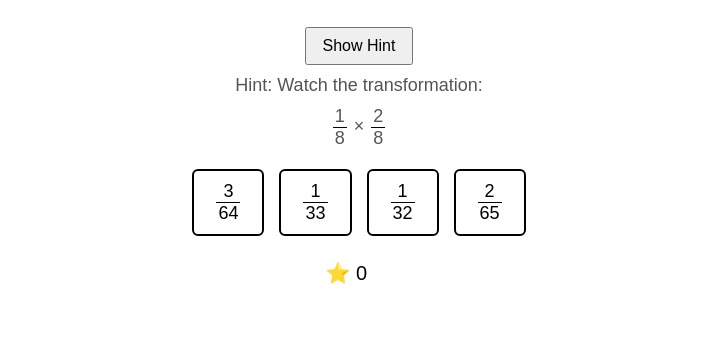
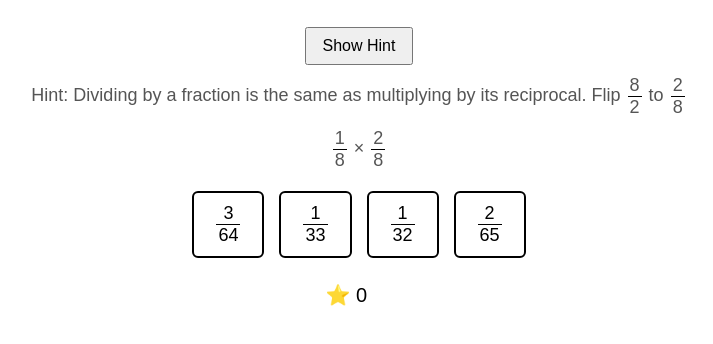
Before and after one commit to tdit84/divide_fractions, a plain HTML site: page index.html in a window 1280 px wide. Both pictures are taken after a click on the button "Show Hint". Shown: the part 146-490 px from the top of the page, without its empty margins (281-994 px from the left). Drawn offline with Linux system fonts and the light colour scheme.

Commit message:
Update index.html

```diff
--- a/index.html
+++ b/index.html
@@ -79,11 +79,7 @@
       margin-top: 10px;
       color: #555;
     }
-    /* Animation for sign change */
-    #hintSign {
-      transition: opacity 0.5s ease;
-    }
-    /* Rotate animation for the second fraction in the hint area */
+    /* Rotate animation for spinning elements */
     @keyframes rotateSpin {
       from { transform: rotate(0deg); }
       to { transform: rotate(180deg); }
@@ -95,10 +91,13 @@
 </head>
 <body>
   <h1>Divide Fractions</h1>
-  <!-- Main problem (no animation) -->
+  <!-- Main problem: simply displays the division problem -->
   <div id="question"></div>
   <button id="hintBtn">Show Hint</button>
-  <!-- Hint area: displays a copy of the division problem which will transform -->
+  <!-- Hint area: contains two parts.
+       1. A static sentence with the transformation.
+       2. A lower copy of the division problem that will animate.
+  -->
   <div id="hintText" style="display:none;"></div>
   <div class="choices" id="choices"></div>
   <div id="feedback">
@@ -108,7 +107,7 @@
 
   <script>
     var starCount = 0;
-    // These global variables store the second fraction in its original form and its reciprocal.
+    // Global variables to store the original second fraction and its reciprocal (as rendered HTML).
     var currentOriginalSecondFraction = "";
     var currentReciprocalFraction = "";
 
@@ -156,11 +155,11 @@
       var numerator2 = Math.floor(Math.random() * 8) + 1;
       var denominator2 = denominators[Math.floor(Math.random() * denominators.length)];
 
-      // Render the fractions for display.
+      // Render fractions for display.
       var fractionDisplay1 = renderFraction(numerator1, denominator1);
       var fractionDisplay2 = renderFraction(numerator2, denominator2);
 
-      // Set up the main question text (unchanged).
+      // Main question (remains unchanged).
       var questionText = "Divide " + fractionDisplay1 + " ÷ " + fractionDisplay2 + ":";
 
       // Calculate the division result.
@@ -168,19 +167,22 @@
       var resultDenom = denominator1 * numerator2;
       var correctFraction = simplifyFraction(resultNumerator, resultDenom);
 
-      // Store the original second fraction and its reciprocal for the hint animation.
+      // Store the original second fraction and its reciprocal for use in the hint.
       currentOriginalSecondFraction = fractionDisplay2;
       currentReciprocalFraction = renderFraction(denominator2, numerator2);
 
-      // Set up the hint area with a copy of the division problem.
-      // In the hint area, the first fraction remains unchanged.
-      // The sign and second fraction will animate to show the transformation.
+      // Set up the hint area.
+      // Part 1: a static sentence with the transformation.
+      // Part 2: a lower copy of the division problem that will animate.
       document.getElementById("hintText").innerHTML =
-        "<div id='hintInstruction' style='margin-bottom:10px;'>Hint: Watch the transformation:</div>" +
+        "<div id='hintSentence' style='margin-bottom:10px;'>" +
+          "Hint: Dividing by a fraction is the same as multiplying by its reciprocal. Flip " +
+          currentOriginalSecondFraction + " to " + currentReciprocalFraction +
+        "</div>" +
         "<div id='hintTransformation'>" +
-          "<span id='hintFraction1'>" + fractionDisplay1 + "</span>" +
-          "<span id='hintSign'> ÷ </span>" +
-          "<span id='hintFraction2'>" + currentOriginalSecondFraction + "</span>" +
+          "<span id='hintFrac1'>" + fractionDisplay1 + "</span>" +
+          "<span id='hintMulSign'> ÷ </span>" +
+          "<span id='hintFrac2'>" + currentOriginalSecondFraction + "</span>" +
         "</div>";
 
       // Generate wrong answer choices (avoiding duplicates).
@@ -209,7 +211,7 @@
 
       // Ensure the correct answer is included and randomize the order.
       choices.unshift(correctFraction);
-      choices = Array.from(new Set(choices)).slice(0,4);
+      choices = Array.from(new Set(choices)).slice(0, 4);
       if (choices.indexOf(correctFraction) === -1) {
         choices[0] = correctFraction;
       }
@@ -245,20 +247,20 @@
       }
     }
 
-    // Event listener for the hint button to trigger the transformation animation.
+    // Event listener for the hint button to trigger the lower transformation animation.
     document.getElementById("hintBtn").addEventListener("click", function() {
       var hintDiv = document.getElementById("hintText");
       if (hintDiv.style.display === "none") {
         hintDiv.style.display = "block";
-        // Animate the sign: fade out then change from "÷" to "×", then fade in.
-        var signElem = document.getElementById("hintSign");
-        signElem.style.opacity = "0";
+        // Animate the multiplication sign in the lower transformation.
+        var signElem = document.getElementById("hintMulSign");
+        signElem.classList.add("rotate-animation");
         setTimeout(function() {
           signElem.innerText = " × ";
-          signElem.style.opacity = "1";
+          signElem.classList.remove("rotate-animation");
         }, 500);
-        // Animate the second fraction: apply rotation animation and update content after animation.
-        var secondFracElem = document.getElementById("hintFraction2");
+        // Animate the second fraction in the lower transformation.
+        var secondFracElem = document.getElementById("hintFrac2");
         secondFracElem.classList.add("rotate-animation");
         setTimeout(function() {
           secondFracElem.innerHTML = currentReciprocalFraction;
```
